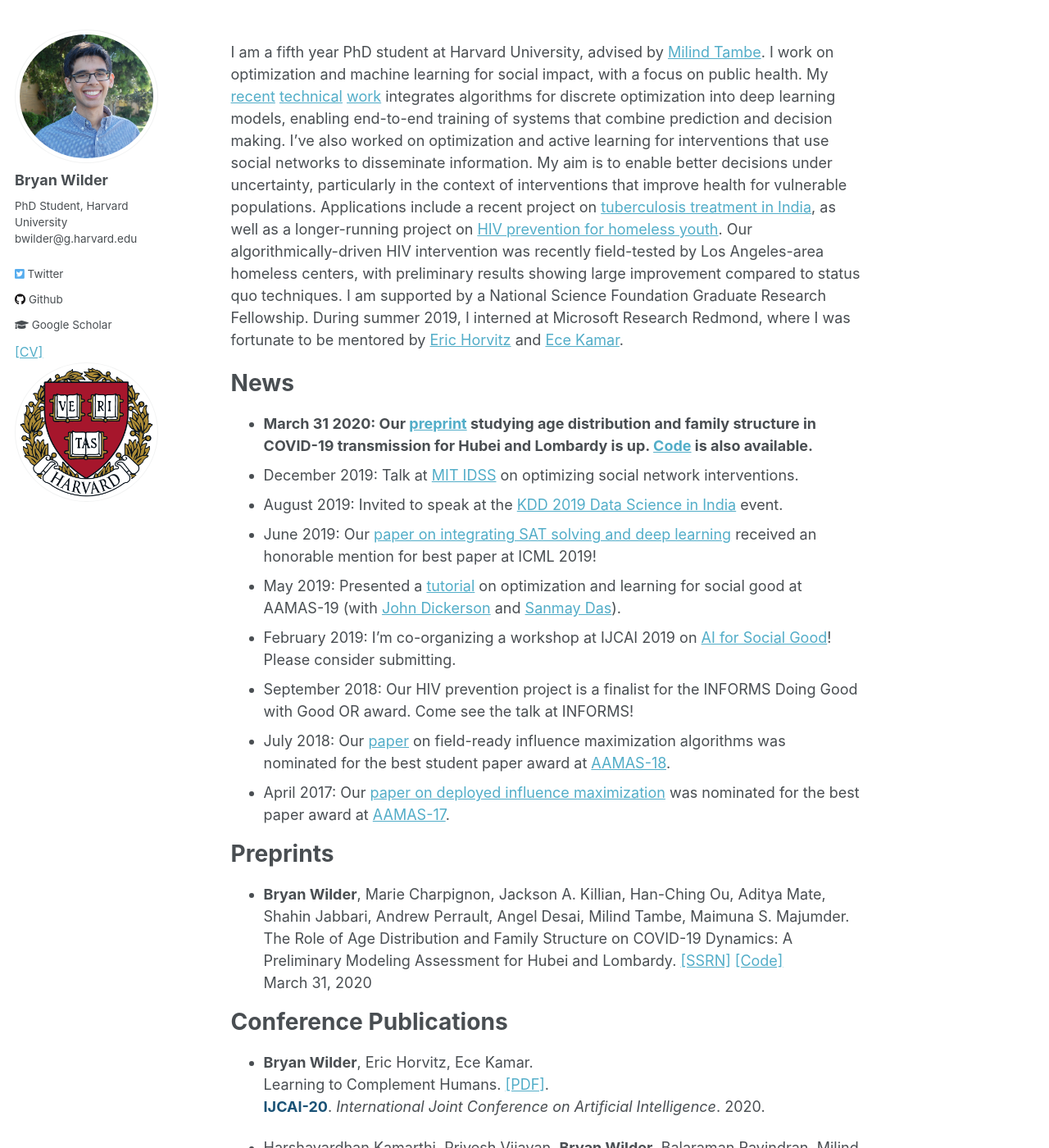
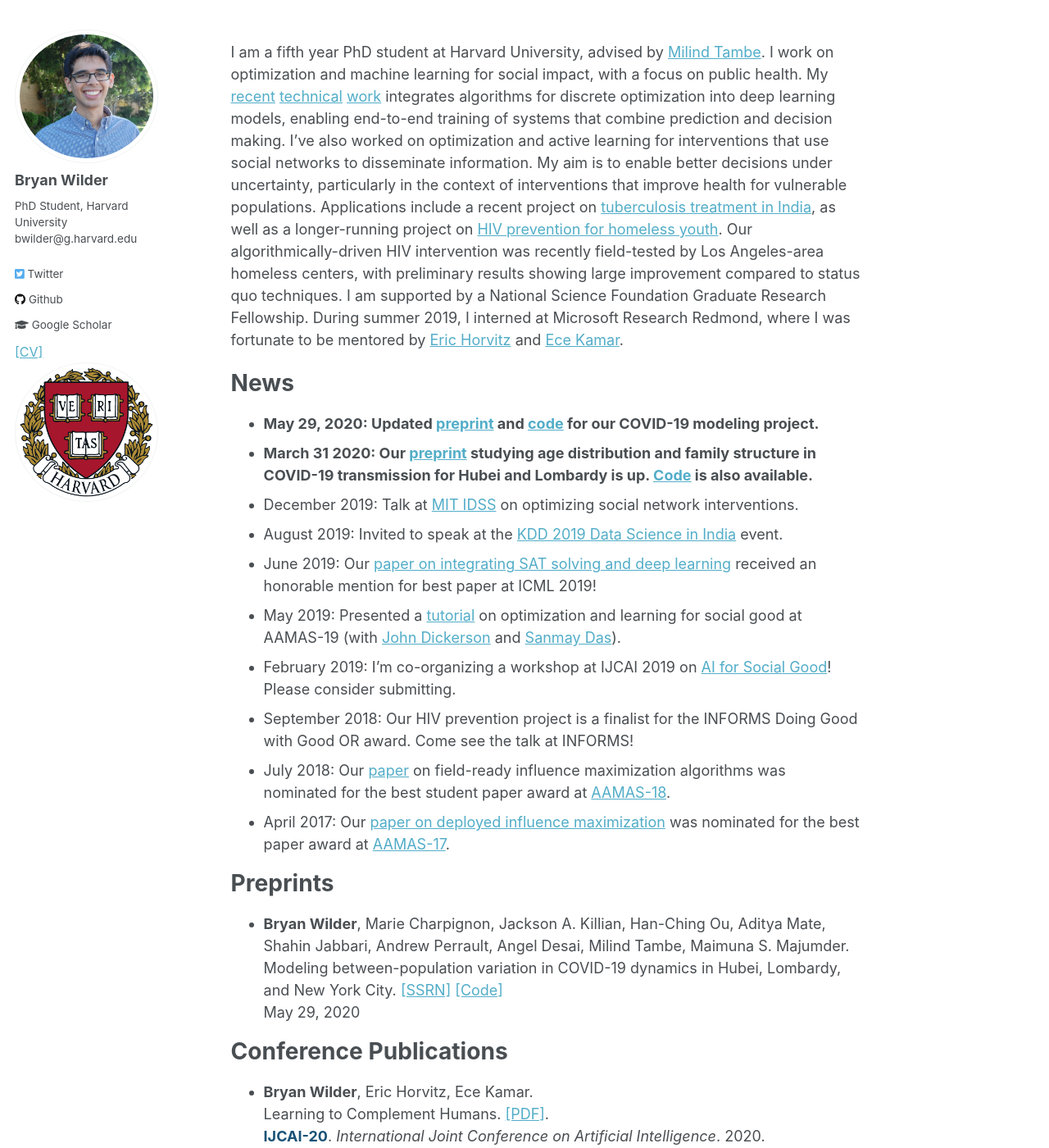
Before and after one commit to bryanwilder/bryanwilder.github.io, a Jekyll site: the page built from _pages/about.md, in a window 1280 px wide and 1400 px high. Shown: the whole window at 82% size. Built offline with Jekyll 4.4.1, drawn with Linux system fonts in a browser that asks for light colours.

Commit message:
Update about.md

```diff
--- a/_pages/about.md
+++ b/_pages/about.md
@@ -11,6 +11,7 @@
 
 # News
 
+*   **May 29, 2020: Updated [preprint](https://papers.ssrn.com/sol3/papers.cfm?abstract_id=3564800) and [code](https://github.com/bwilder0/covid_abm_release) for our COVID-19 modeling project.**
 *   **March 31 2020: Our [preprint](https://papers.ssrn.com/sol3/papers.cfm?abstract_id=3564800) studying age distribution and family structure in COVID-19 transmission for Hubei and Lombardy is up. [Code](https://github.com/bwilder0/COVID19-Demography) is also available.**
 *   December 2019: Talk at [MIT IDSS](https://idss.mit.edu/) on optimizing social network interventions.
 *   August 2019: Invited to speak at the [KDD 2019 Data Science in India](https://ikdd.acm.org/kdd2019/) event.
@@ -24,8 +25,8 @@
 # Preprints
 
 *   **Bryan Wilder**, Marie Charpignon, Jackson A. Killian, Han-Ching Ou, Aditya Mate, Shahin Jabbari, Andrew Perrault, Angel Desai, Milind Tambe, Maimuna S. Majumder.
-    The Role of Age Distribution and Family Structure on COVID-19 Dynamics: A Preliminary Modeling Assessment for Hubei and Lombardy.  [[SSRN]](https://papers.ssrn.com/sol3/papers.cfm?abstract_id=3564800) [[Code]](https://github.com/bwilder0/COVID19-Demography)
-    March 31, 2020
+    Modeling between-population variation in COVID-19 dynamics in Hubei, Lombardy, and New York City.  [[SSRN]](https://papers.ssrn.com/sol3/papers.cfm?abstract_id=3564800) [[Code]](https://github.com/bwilder0/covid_abm_release)
+    May 29, 2020
 
 # Conference Publications
 
```
